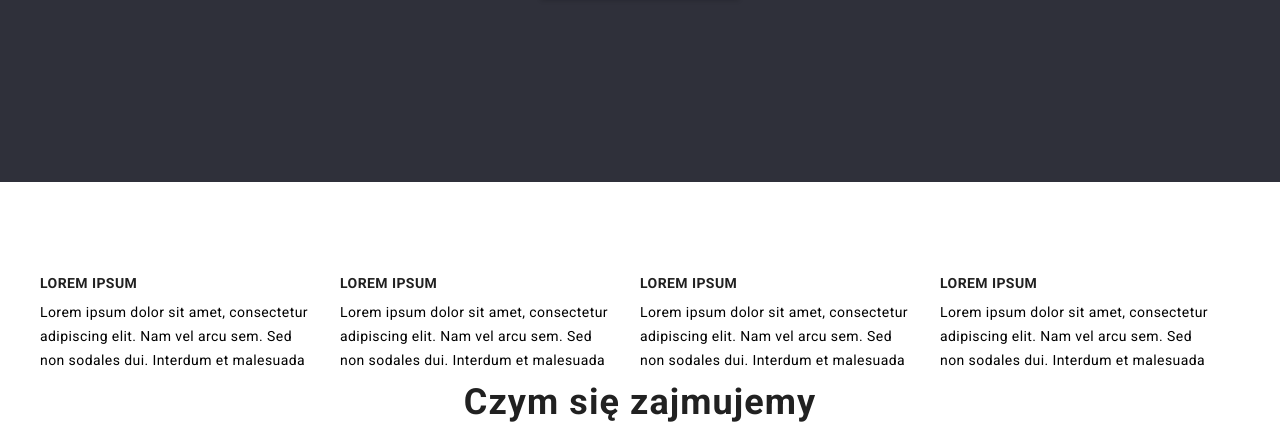
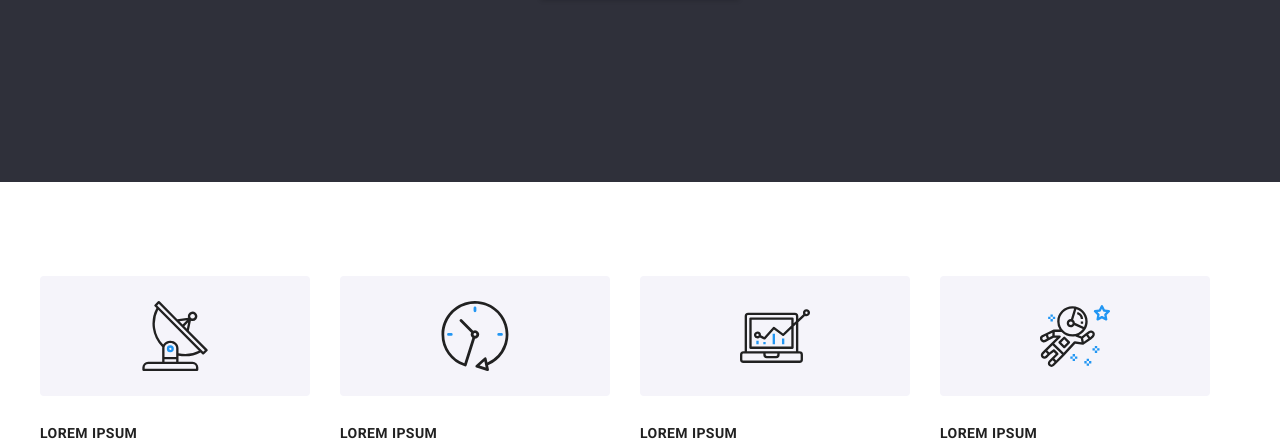
Before and after one commit to Hubuuus/goit-markup-hw-04, a plain HTML site: page index.html in a window 1280 px wide. Shown: the part 499-946 px from the top of the page. Drawn offline with Linux system fonts and the light colour scheme.

Commit message:
Svg nad lorem

```diff
--- a/css/styles.css
+++ b/css/styles.css
@@ -267,7 +267,23 @@ body {
   gap: 8px;
 }
 .icons-contact {
-  fill: #757575;;
+  fill: #757575;
+}
+.icons-box {
+  width: 270px;
+  height: 120px;
+  background: #f5f4fa;
+  border-radius: 4px;
+  margin-bottom: 30px;
+  display: flex;
+  justify-content: center;
+  align-items: center;
+}
+.icon-flex-wrap {
+display: inline-flex;
+flex-direction: row;
+flex-wrap: wrap;
+gap: 30px;
 }
 :root {
   --brand-background-color: #2f303a;
--- a/index.html
+++ b/index.html
@@ -36,7 +36,7 @@
                 class="in-line-flex-child-two-logo links links-in-header"
                 href="mailto:info@devstudio.com"
               >
-                <svg class="links" viewbox="0 0 1 1"  height="16px">
+                <svg class="links" viewbox="0 0 1 1" height="16px">
                   <use href="images/icons.svg#icon-envelope"></use>
                 </svg>
                 info@devstudio.com</a
@@ -44,7 +44,7 @@
             </li>
             <li class="icons-contact">
               <a class="in-line-flex-child-two-logo links links-in-header" href="tel:+48111111111">
-                <svg  class="links" viewbox="0 0 1 1" height="16px">
+                <svg class="links" viewbox="0 0 1 1" height="16px">
                   <use href="images/icons.svg#icon-smartphone"></use>
                 </svg>
                 +48 111 111 111</a
@@ -61,6 +61,28 @@
       </div>
       <div class="container">
         <section class="section">
+          <ul class="not-dot icon-flex-wrap">
+            <li class="icons-box">
+              <svg height="70px" width="70px">
+                <use href="images/icons.svg#icon-antenna"></use>
+              </svg>
+            </li>
+            <li class="icons-box">
+              <svg height="70px" width="70px">
+                <use href="images/icons.svg#icon-clock"></use>
+              </svg>
+            </li>
+            <li class="icons-box">
+              <svg height="70px" width="70px">
+                <use href="images/icons.svg#icon-diagram"></use>
+              </svg>
+            </li>
+            <li class="icons-box">
+              <svg height="70px" width="70px">
+                <use href="images/icons.svg#icon-astronaut"></use>
+              </svg>
+            </li>
+          </ul>
           <ul class="not-dot list-lorem">
             <li class="list-item-lorem">
               <h3 class="two-sections-heading">LOREM IPSUM</h3>
```
